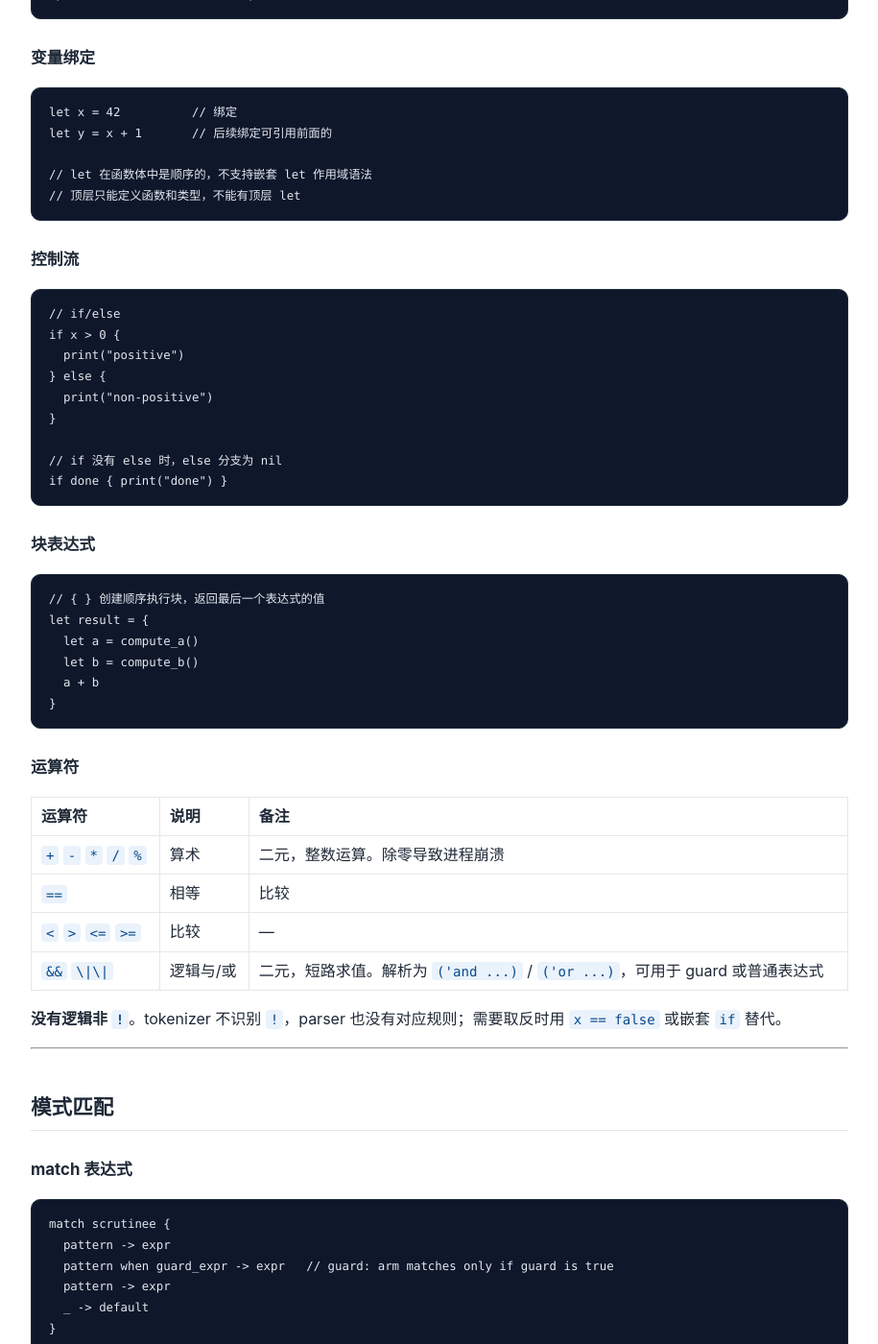
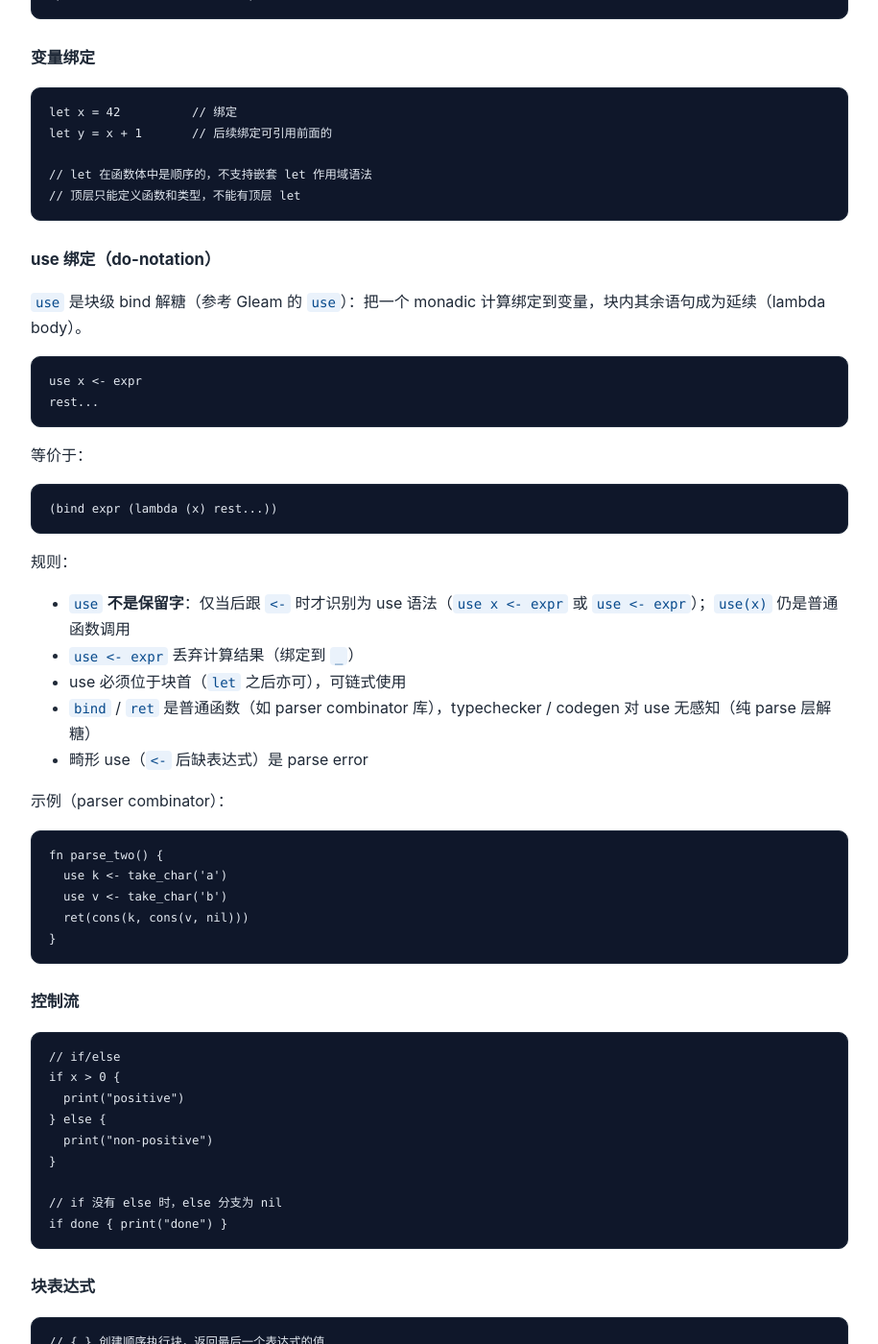
Before and after one commit to tiancaiamao/tinyactor, a Jekyll site: the page built from docs/ta-language-spec.md, in a window 1280 px wide and 1400 px high, scrolled down 1870 px. Shown: the whole window at 96% size, without its empty margins (182-1097 px from the left). Built offline with Jekyll 4.4.1, drawn with Linux system fonts in a browser that asks for light colours; our own code applies the rules of GitHub Pages for plain Markdown files.

Commit message:
docs: add use binding section to language spec; mandate spec+test sync for syntax changes

````diff
--- a/docs/ta-language-spec.md
+++ b/docs/ta-language-spec.md
@@ -72,6 +72,39 @@ let y = x + 1       // 后续绑定可引用前面的
 
 // let 在函数体中是顺序的，不支持嵌套 let 作用域语法
 // 顶层只能定义函数和类型，不能有顶层 let
+```
+
+### use 绑定（do-notation）
+
+`use` 是块级 bind 解糖（参考 Gleam 的 `use`）：把一个 monadic 计算绑定到变量，块内其余语句成为延续（lambda body）。
+
+```ta
+use x <- expr
+rest...
+```
+
+等价于：
+
+```ta
+(bind expr (lambda (x) rest...))
+```
+
+规则：
+
+- `use` **不是保留字**：仅当后跟 `<-` 时才识别为 use 语法（`use x <- expr` 或 `use <- expr`）；`use(x)` 仍是普通函数调用
+- `use <- expr` 丢弃计算结果（绑定到 `_`）
+- use 必须位于块首（`let` 之后亦可），可链式使用
+- `bind` / `ret` 是普通函数（如 parser combinator 库），typechecker / codegen 对 use 无感知（纯 parse 层解糖）
+- 畸形 use（`<-` 后缺表达式）是 parse error
+
+示例（parser combinator）：
+
+```ta
+fn parse_two() {
+  use k <- take_char('a')
+  use v <- take_char('b')
+  ret(cons(k, cons(v, nil)))
+}
 ```
 
 ### 控制流
````
Also changed, not shown: AGENTS.md (+1 -0 lines).
